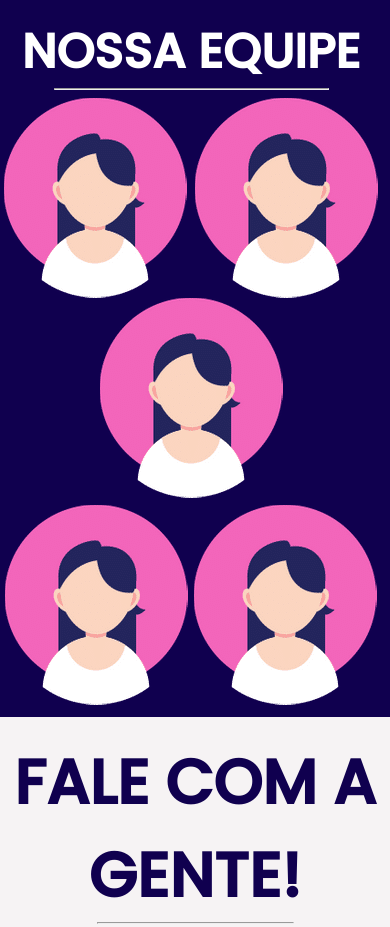
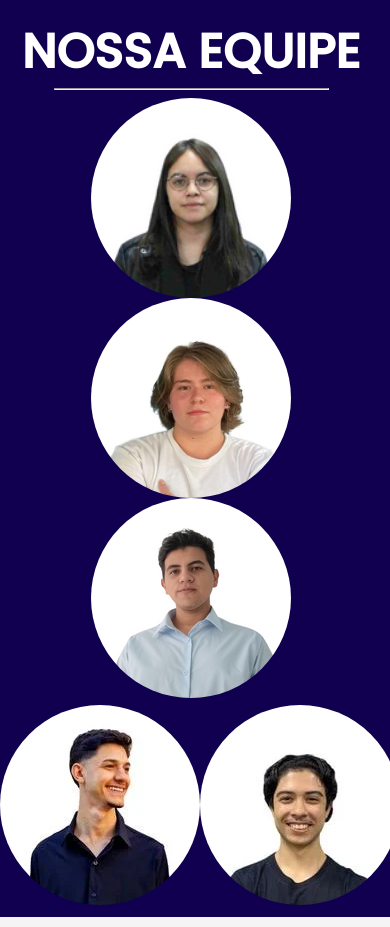
Before and after one commit to grupo-10-2ads-A/FlyOn-Aplicacao, a website: page code/site/public/index.html in a window 390 px wide. Shown: the part 2804-3731 px from the top of the page. Drawn offline with Linux system fonts and the light colour scheme.

Commit message:
Alteracoes site

```diff
--- a/code/site/public/index.html
+++ b/code/site/public/index.html
@@ -170,13 +170,13 @@
                 <span class="ourTeamTitle">NOSSA EQUIPE</span>
                 <hr style="width:70vw;text-align:left;margin-left:0;color: #535353;">
                 <div class="firstLineImage">
-                    <img src="img/teamImage.webp" alt="">
-                    <img src="img/teamImage.webp" alt="">
-                    <img src="img/teamImage.webp" alt="">
+                    <img src="img/ariel.webp" alt="">
+                    <img src="img/eduarda.webp" alt="">
+                    <img src="img/nicolas.webp" alt="">
                 </div>
                 <div class="secondLineImage">
-                    <img src="img/teamImage.webp" alt="">
-                    <img src="img/teamImage.webp" alt="">
+                    <img src="img/rennan.webp" alt="">
+                    <img src="img/vitor.webp" alt="">
                 </div>
 
             </div>
--- a/code/site/public/style/responsividade.css
+++ b/code/site/public/style/responsividade.css
@@ -178,7 +178,14 @@
 
     /* RESPONSIVIDADE DA PRIMEIRA LINHA DO TIME */
     main .OurTeam .firstLineImage {
-        flex-wrap: wrap;
+        flex-wrap: nowrap;
+        flex-direction: column;
+        align-items: center;
+    }
+
+    main .OurTeam img{
+        width: 200px;
+        height: 200px;
     }
 
     /* FIM DA RESPONSIVIDADE DA PRIMEIRA LINHA DO TIME */
--- a/code/site/public/style/style.css
+++ b/code/site/public/style/style.css
@@ -351,6 +351,13 @@ main .OurTeam .firstLineImage {
     justify-content: space-around;
 }
 
+main .OurTeam img{
+    width: 300px;
+    height: 300px;
+    border-radius: 50%;
+    object-fit: cover;
+}
+
 main .OurTeam .secondLineImage {
     padding-top: 2%;
     width: 100%;
```
Also changed, not shown: code/site/public/img/ariel.webp (added), code/site/public/img/eduarda.webp (added), code/site/public/img/nicolas.webp (added), code/site/public/img/rennan.webp (added), code/site/public/img/vitor.webp (added).
